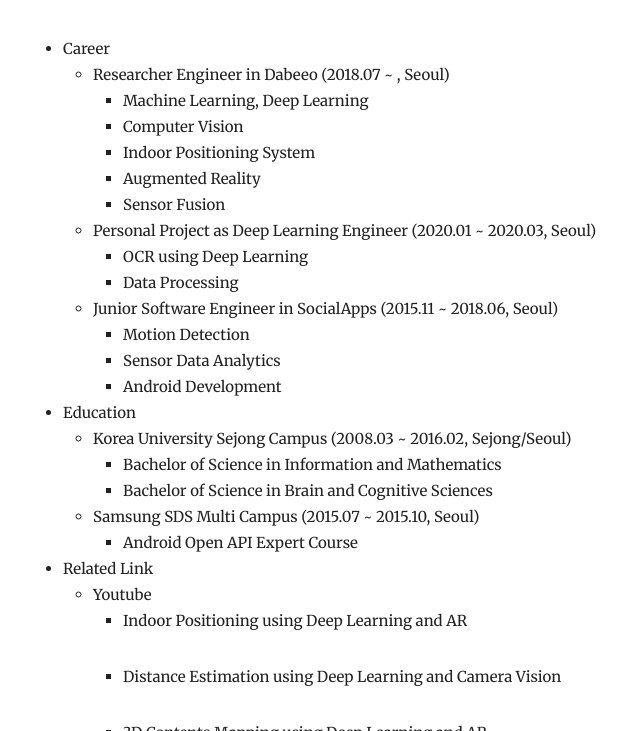
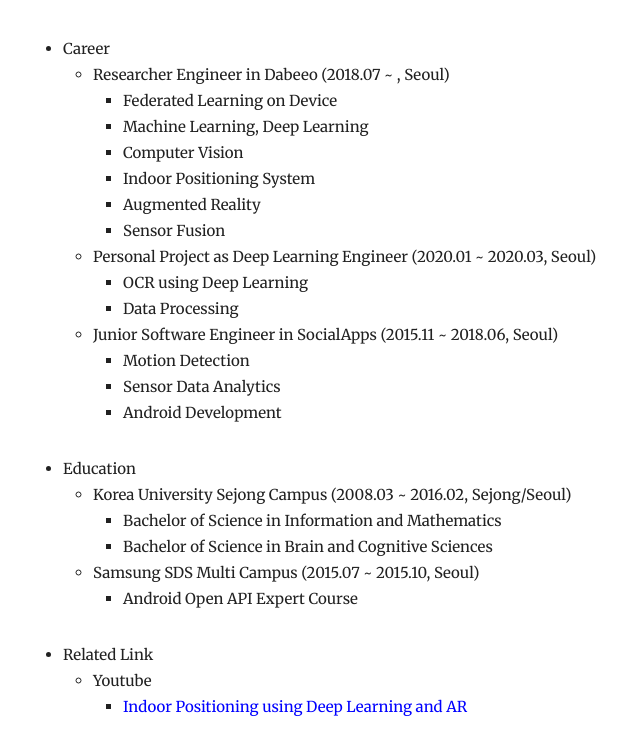
Before and after one commit to captwk5/captwk5.github.io, a Jekyll site: the page built from _pages/about.md, in a window 1280 px wide and 900 px high, scrolled down 593 px, cut to the strip 169-900 px from the top of the window. Shown: the whole strip, without its empty margins (232-872 px from the left). Built offline with Jekyll 4.4.1, drawn with Linux system fonts in a browser that asks for light colours; nearby versions of some CDN libraries.

```diff
--- a/_config.yml
+++ b/_config.yml
@@ -20,7 +20,7 @@ email: captwk5@gmail.com # Add your Email address
 # Hero Section
 hero: true # To enable the section hero, use the value true. To turn off use the value false.
 hero-title: Simple Note # Add your hero title
-hero-subtitle: For My R&D # Add your hero subtitle
+hero-subtitle: For My Study # Add your hero subtitle
 hero-image: images/background.jpg # Add background image in section hero
 
 # Footer
--- a/_pages/about.md
+++ b/_pages/about.md
@@ -7,6 +7,7 @@ image: images/wkh.jpg
 
 - Career
     - Researcher Engineer in Dabeeo (2018.07 ~ , Seoul)
+        - Federated Learning on Device
         - Machine Learning, Deep Learning
         - Computer Vision
         - Indoor Positioning System
@@ -22,6 +23,7 @@ image: images/wkh.jpg
         - Sensor Data Analytics
         - Android Development
 
+<p></p>
 - Education
     - Korea University Sejong Campus (2008.03 ~ 2016.02, Sejong/Seoul)
         - Bachelor of Science in Information and Mathematics
@@ -30,12 +32,13 @@ image: images/wkh.jpg
     - Samsung SDS Multi Campus (2015.07 ~ 2015.10, Seoul)
         - Android Open API Expert Course
 
+<p></p>
 - Related Link
     - Youtube
-        - <p class="view"><a href="https://youtu.be/f-VjvKtqr0g">Indoor Positioning using Deep Learning and AR</a></p>
-        - <p class="view"><a href="https://youtu.be/j8RlDm9CFI4">Distance Estimation using Deep Learning and Camera Vision</a></p>
-        - <p class="view"><a href="https://youtu.be/CpVjXxawqZQ">3D Contents Mapping using Deep Learning and AR</a></p>
+        - <p class="view"><a href="https://youtu.be/f-VjvKtqr0g" style="color:blue">Indoor Positioning using Deep Learning and AR</a></p>
+        - <p class="view"><a href="https://youtu.be/j8RlDm9CFI4" style="color:blue">Distance Estimation using Deep Learning and Camera Vision</a></p>
+        - <p class="view"><a href="https://youtu.be/CpVjXxawqZQ" style="color:blue">3D Contents Mapping using Deep Learning and AR</a></p>
     - Coursera
-        - <p class="view"><a href="https://coursera.org/share/cb5e5be4d18481fd360f88a47e06beb4">An Introduction to Practical Deep Learning</a> by Intel</p>
-        - <p class="view"><a href="https://www.coursera.org/account/accomplishments/verify/U87RHNT4ECAF">Introduction to Machine Learning</a> by Duke University</p>
-        - <p class="view"><a href="https://www.coursera.org/account/accomplishments/verify/N8R62C4UTA3D">Data Science Math Skills</a> by Duke University</p>
+        - <p class="view"><a href="https://coursera.org/share/cb5e5be4d18481fd360f88a47e06beb4" style="color:blue">An Introduction to Practical Deep Learning</a> by Intel</p>
+        - <p class="view"><a href="https://www.coursera.org/account/accomplishments/verify/U87RHNT4ECAF" style="color:blue">Introduction to Machine Learning</a> by Duke University</p>
+        - <p class="view"><a href="https://www.coursera.org/account/accomplishments/verify/N8R62C4UTA3D" style="color:blue">Data Science Math Skills</a> by Duke University</p>
```
Also changed, not shown: _posts/2020-06-03-docker-tutorial-01.md (+14 -1 lines).
